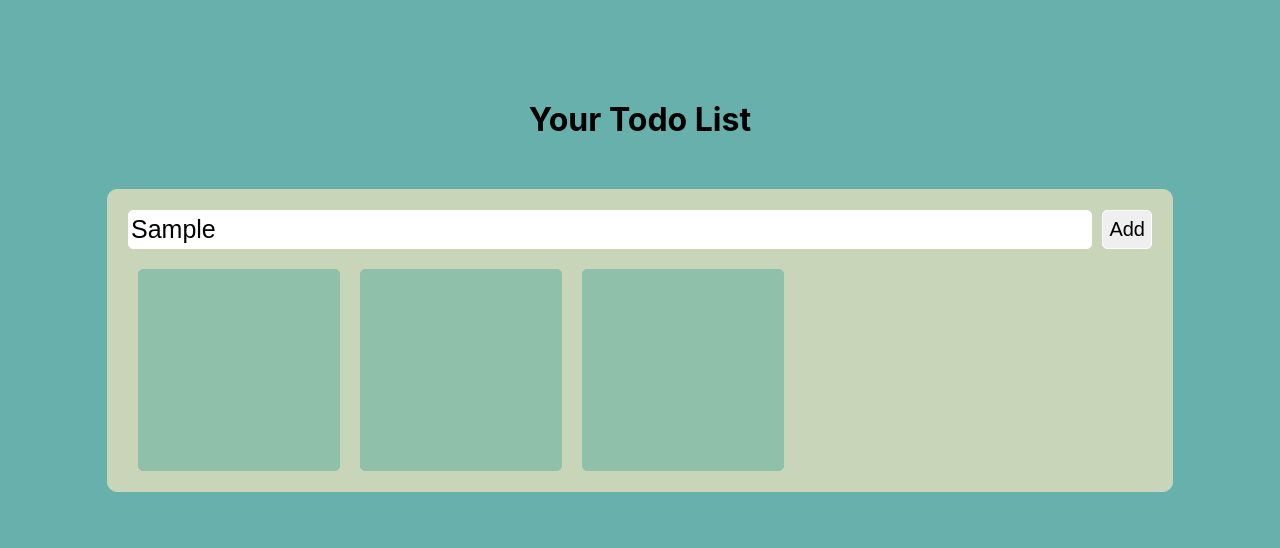
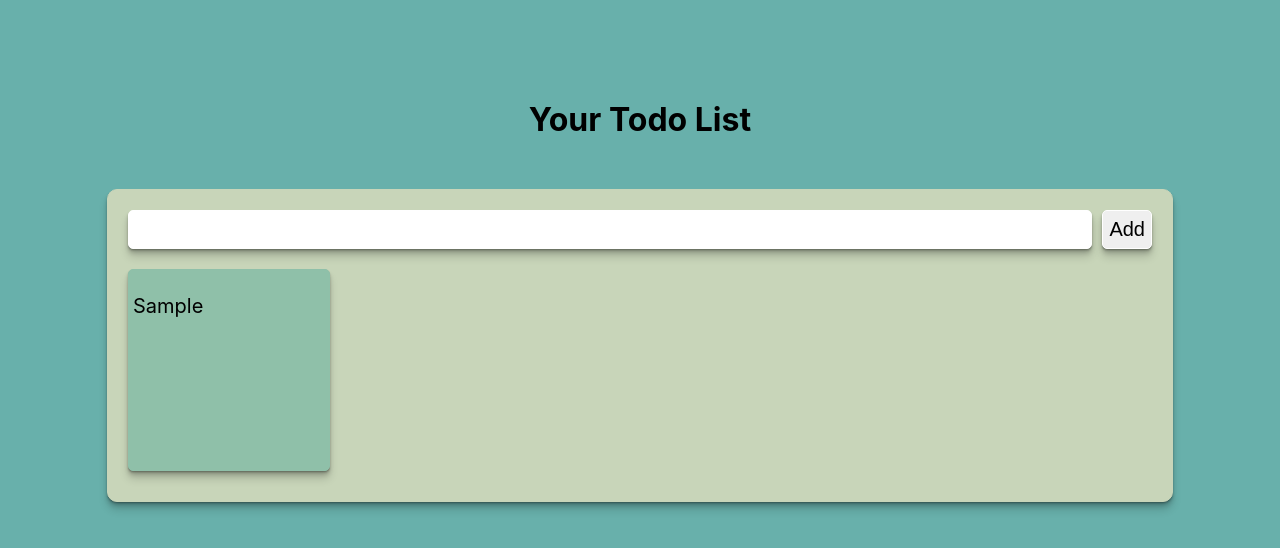
Before and after one commit to ADHIL-MOHAMMED-P-N/todo-list-app, a React (Create React App) app: page / in a window 1280 px wide. Both pictures are taken after typing "Sample" into the empty fields and a click on the button "Add". Shown: the top 548 px of the page. Built offline with nearby package versions, Linux system fonts and the light colour scheme.

Commit message:
card rendering fucntionality

```diff
--- a/src/App.js
+++ b/src/App.js
@@ -4,19 +4,46 @@ import "./main.css";
 import Input from "./Input";
 import Output from "./Output.js";
 class App extends Component {
+  state = {
+    todoList: [],
+    input: "",
+  };
+  readInput = (event) => {
+    this.setState({
+      input: event.target.value,
+    });
+  };
+
+  addToList = (input) => {
+    let list = this.state.todoList;
+    list.push(input);
+    this.setState({
+      todoList: list,
+      input: "",
+    });
+  };
+
   render() {
     return (
       <div>
         <h1 className="heading">Your Todo List</h1>
         <div className="main">
           <div className="input">
-            <Input />
-            <button className="input__button">Add</button>
+            <Input
+              read={(event) => this.readInput(event)}
+              inputvalue={this.state.input}
+            />
+            <button
+              className="input__button"
+              onClick={() => this.addToList(this.state.input)}
+            >
+              Add
+            </button>
           </div>
           <div className="output">
-            <Output />
-            <Output />
-            <Output />
+            {this.state.todoList.map((item) => (
+              <Output todo={item} />
+            ))}
           </div>
         </div>
       </div>
--- a/src/Input.js
+++ b/src/Input.js
@@ -1,9 +1,14 @@
 import React from "react";
 import "./input.css";
-function Input() {
+function Input(props) {
   return (
     <div className="input">
-      <input className="input__field" type="text" />
+      <input
+        className="input__field"
+        type="text"
+        onChange={props.read}
+        value={props.inputvalue}
+      />
     </div>
   );
 }
--- a/src/Output.js
+++ b/src/Output.js
@@ -1,7 +1,11 @@
 import React from "react";
 import "./output.css";
-function Output() {
-  return <div className="output__card"></div>;
+function Output(props) {
+  return (
+    <div className="output__card">
+      <p className="output__cardPara">{props.todo}</p>
+    </div>
+  );
 }
 
 export default Output;
--- a/src/input.css
+++ b/src/input.css
@@ -5,9 +5,15 @@
   margin-right: 10px;
   border: 1px solid white;
   border-radius: 5px;
+
+  box-shadow: 0 1px 1px rgba(0, 0, 0, 0.15), 0 2px 2px rgba(0, 0, 0, 0.15),
+    0 4px 4px rgba(0, 0, 0, 0.15), 0 8px 8px rgba(0, 0, 0, 0.15);
 }
 .input__button {
   font-size: 20px;
   border: 1px solid white;
   border-radius: 5px;
+
+  box-shadow: 0 1px 1px rgba(0, 0, 0, 0.15), 0 2px 2px rgba(0, 0, 0, 0.15),
+    0 4px 4px rgba(0, 0, 0, 0.15), 0 8px 8px rgba(0, 0, 0, 0.15);
 }
--- a/src/main.css
+++ b/src/main.css
@@ -6,6 +6,9 @@
   padding: 20px;
   border: 1px solid #c8d5b9;
   border-radius: 10px;
+
+  box-shadow: 0 1px 1px rgba(0, 0, 0, 0.15), 0 2px 2px rgba(0, 0, 0, 0.15),
+    0 4px 4px rgba(0, 0, 0, 0.15), 0 8px 8px rgba(0, 0, 0, 0.15);
 }
 .input {
   display: flex;
@@ -14,4 +17,5 @@
 .output {
   margin-top: 20px;
   display: flex;
+  flex-wrap: wrap;
 }
--- a/src/output.css
+++ b/src/output.css
@@ -4,5 +4,13 @@
   background-color: #8fc0a9;
   border: 1px solid #8fc0a9;
   border-radius: 5px;
-  margin: 0px 10px;
+  margin: 0px 10px 10px 0px;
+  overflow: hidden;
+  text-overflow: ellipsis;
+  box-shadow: 0 1px 1px rgba(0, 0, 0, 0.15), 0 2px 2px rgba(0, 0, 0, 0.15),
+    0 4px 4px rgba(0, 0, 0, 0.15), 0 8px 8px rgba(0, 0, 0, 0.15);
 }
+.output__cardPara {
+  font-size: 20px;
+  padding: 4px;
+}
```
